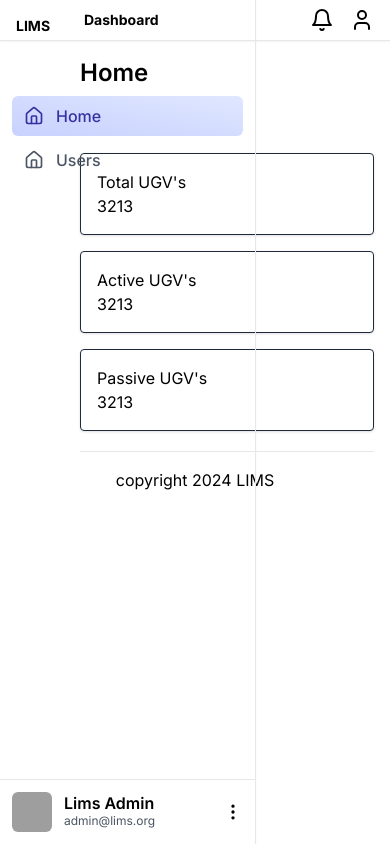
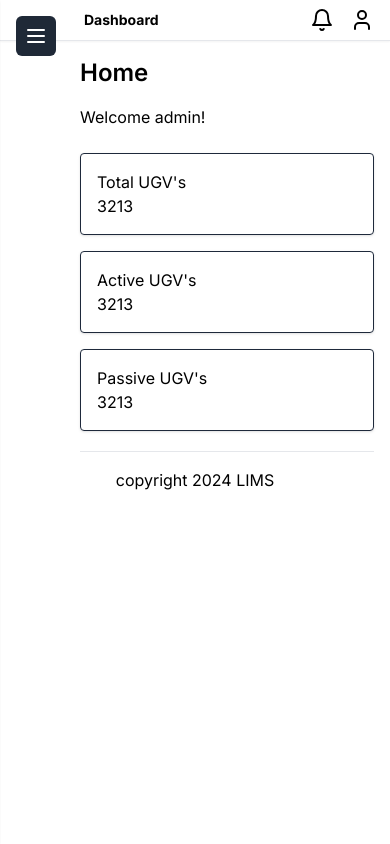
Before and after one commit to razatechofficial/lims, a Next.js app: page / in a window 390 px wide. Built offline with nearby package versions, Linux system fonts and the light colour scheme; grey boxes are pictures that could not be loaded.

Commit message:
ui update 1

```diff
--- a/components/Sidebar/Sidebar.tsx
+++ b/components/Sidebar/Sidebar.tsx
@@ -1,22 +1,32 @@
 "use client";
-import { Home, MoreVertical } from "lucide-react";
+import { Home, MoreVertical, Menu } from "lucide-react";
 import Image from "next/image";
 import Link from "next/link";
-import React from "react";
+import React, { useState } from "react";
 
 const Sidebar: React.FC<any> = ({ children }) => {
+  const [isSidebarOpen, setSidebarOpen] = useState(false);
+
+  const toggleSidebar = () => {
+    setSidebarOpen(!isSidebarOpen);
+  };
+
   return (
+    <>
+      {/* Toggle Button for Mobile */}
+      <button
+        onClick={toggleSidebar}
+        className="lg:hidden fixed top-4 left-4 z-50 p-2 bg-gray-800 text-white rounded-md"
+      >
+        <Menu size={24} />
+      </button>
+
       <aside
-      className={`h-screen fixed z-40 lg:relative transition-all duration-300 w-64 lg:w-auto`}
+        className={`h-screen fixed z-40 lg:relative transition-all duration-300 ${
+          isSidebarOpen ? "left-0" : "-left-64"
+        } lg:left-0 w-64 lg:w-auto`}
       >
         <nav className="h-full flex flex-col dark:bg-slate-900 dark:text-gray-100 duration-100 border-r dark:border-slate-500 shadow-sm">
-        {/* <Image
-          className="overflow-hidden transition-all"
-          width={150}
-          height={150}
-          alt="logo"
-          src={"https://img.logoipsum.com/243.svg"}
-        /> */}
           <h1 className="m-4 text-sm lg:text-xl font-bold">LIMS</h1>
 
           <ul className="flex-1 px-3 mt-10">
@@ -52,17 +62,10 @@ const Sidebar: React.FC<any> = ({ children }) => {
             />
 
             {/* Sidebar footer user details */}
-          <div
-            className={`
-            flex justify-between items-center
-            overflow-hidden transition-all w-52 ml-3
-        `}
-          >
+            <div className={`flex justify-between items-center overflow-hidden transition-all w-52 ml-3`}>
               <div className="leading-4">
                 <h4 className="font-semibold">Lims Admin</h4>
-              <span className="text-xs text-gray-600 dark:text-gray-300">
-                admin@lims.org
-              </span>
+                <span className="text-xs text-gray-600 dark:text-gray-300">admin@lims.org</span>
               </div>
               {/* More options icon */}
               <MoreVertical size={20} />
@@ -70,6 +73,15 @@ const Sidebar: React.FC<any> = ({ children }) => {
           </div>
         </nav>
       </aside>
+
+      {/* Overlay for Mobile Sidebar */}
+      {isSidebarOpen && (
+        <div
+          className="fixed inset-0 bg-black opacity-50 z-30 lg:hidden"
+          onClick={toggleSidebar}
+        ></div>
+      )}
+    </>
   );
 };
 
```
Lines whose indentation alone changed are shown as unchanged.
